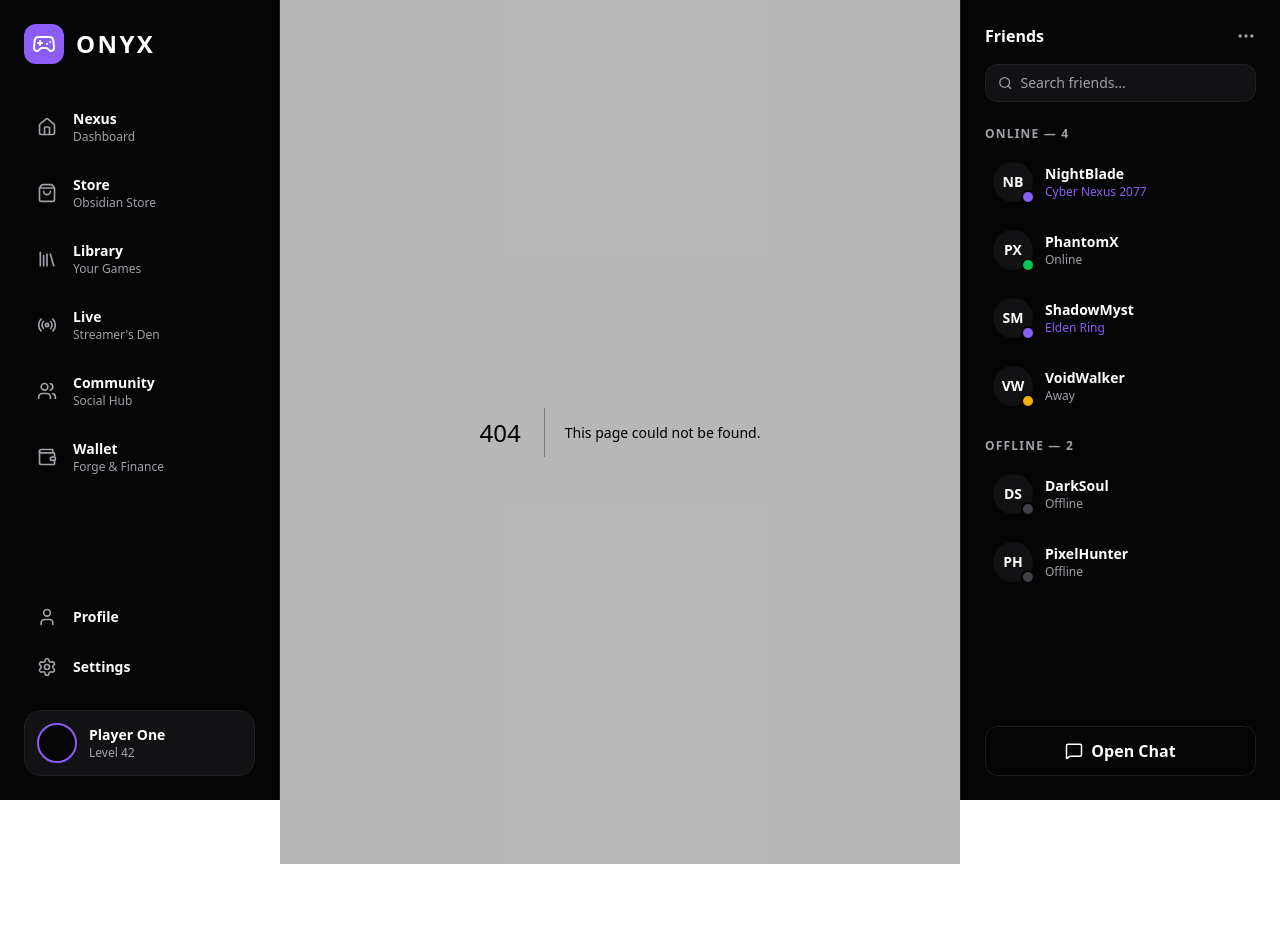
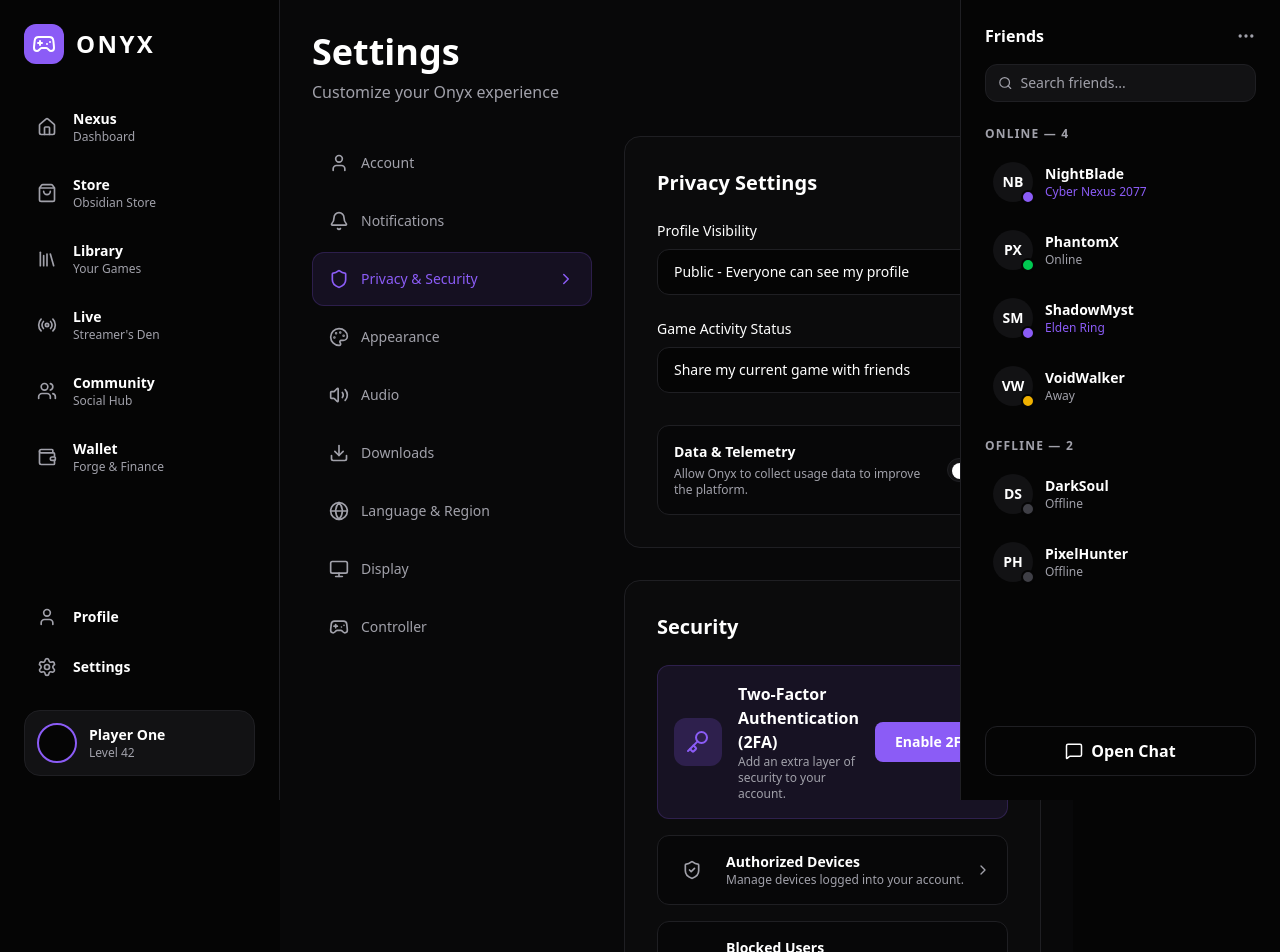
Before and after one commit to turanhsnv-dev/onyx-ecosystem, a Next.js app: page /settings/privacy in a window 1280 px wide. Before the commit this address had no page. Shown: the top 952 px of the page. Before the commit the page ends 864 px from the top, so only its background shows below. Built offline with nearby package versions, Linux system fonts and the light colour scheme.

Commit message:
feat: add appearance and privacy settings pages to user dashboard

```diff
--- /dev/null
+++ b/src/app/settings/appearance/page.tsx
@@ -0,0 +1,98 @@
+"use client";
+import { useState } from "react";
+import { Check } from "lucide-react";
+
+const ACCENT_COLORS = [
+  { id: "purple", label: "Purple", hex: "bg-[#8b5cf6]" }, // Onyx Primary
+  { id: "cyan", label: "Cyan", hex: "bg-[#06b6d4]" },
+  { id: "pink", label: "Pink", hex: "bg-[#ec4899]" },
+  { id: "green", label: "Green", hex: "bg-[#22c55e]" },
+  { id: "orange", label: "Orange", hex: "bg-[#f97316]" },
+  { id: "blue", label: "Blue", hex: "bg-[#3b82f6]" },
+];
+
+export default function AppearancePage() {
+  const [activeTheme, setActiveTheme] = useState("dark");
+  const [activeColor, setActiveColor] = useState("purple");
+
+  return (
+    <div className="flex flex-col gap-8">
+
+      <div className="bg-surface/30 border border-border rounded-2xl p-8">
+        <h3 className="text-xl font-bold text-white mb-6">Theme</h3>
+
+        <div className="flex flex-wrap gap-6">
+
+          <div
+            onClick={() => setActiveTheme("dark")}
+            className={`relative flex flex-col items-center gap-4 p-4 rounded-2xl border-2 cursor-pointer transition-all duration-300 w-48 ${
+              activeTheme === "dark" ? "border-primary bg-primary/5" : "border-border hover:border-text-muted"
+            }`}
+          >
+            <div className="w-full h-24 bg-[#0a0a0a] rounded-xl border border-border shadow-inner" />
+            <span className={`font-bold text-sm ${activeTheme === "dark" ? "text-white" : "text-text-muted"}`}>
+              Dark
+            </span>
+
+            {activeTheme === "dark" && (
+              <div className="absolute -top-3 -right-3 w-6 h-6 bg-primary rounded-full flex items-center justify-center border-2 border-background shadow-lg">
+                <Check size={14} className="text-white" />
+              </div>
+            )}
+          </div>
+
+          <div
+            onClick={() => setActiveTheme("light")}
+            className={`relative flex flex-col items-center gap-4 p-4 rounded-2xl border-2 cursor-pointer transition-all duration-300 w-48 ${
+              activeTheme === "light" ? "border-primary bg-primary/5" : "border-border hover:border-text-muted"
+            }`}
+          >
+            <div className="w-full h-24 bg-white rounded-xl shadow-inner" />
+            <span className={`font-bold text-sm ${activeTheme === "light" ? "text-white" : "text-text-muted"}`}>
+              Light
+            </span>
+
+            {activeTheme === "light" && (
+              <div className="absolute -top-3 -right-3 w-6 h-6 bg-primary rounded-full flex items-center justify-center border-2 border-background shadow-lg">
+                <Check size={14} className="text-white" />
+              </div>
+            )}
+          </div>
+
+        </div>
+      </div>
+
+      <div className="bg-surface/30 border border-border rounded-2xl p-8">
+        <h3 className="text-xl font-bold text-white mb-6">Accent Color</h3>
+
+        <div className="flex flex-wrap gap-6">
+          {ACCENT_COLORS.map((color) => {
+            const isActive = activeColor === color.id;
+
+            return (
+              <div
+                key={color.id}
+                className="flex flex-col items-center gap-3 cursor-pointer group"
+                onClick={() => setActiveColor(color.id)}
+              >
+                <div
+                  className={`w-12 h-12 rounded-full transition-all duration-300 ${color.hex} ${
+                    isActive
+                      ? "ring-4 ring-offset-4 ring-offset-background ring-white scale-110"
+                      : "ring-0 hover:scale-110"
+                  }`}
+                />
+                <span className={`text-xs font-medium transition-colors ${
+                  isActive ? "text-white" : "text-text-muted group-hover:text-white"
+                }`}>
+                  {color.label}
+                </span>
+              </div>
+            );
+          })}
+        </div>
+      </div>
+
+    </div>
+  );
+}
--- /dev/null
+++ b/src/app/settings/privacy/page.tsx
@@ -0,0 +1,110 @@
+"use client";
+import { useState } from "react";
+import { ShieldCheck, Key, UserX, ChevronDown, ChevronRight } from "lucide-react";
+
+const ToggleRow = ({ title, description, defaultChecked }: { title: string, description: string, defaultChecked: boolean }) => {
+  const [isOn, setIsOn] = useState(defaultChecked);
+  return (
+    <div className="flex items-center justify-between p-4 bg-background/50 border border-border rounded-xl">
+      <div className="flex flex-col gap-1 pr-4">
+        <span className="font-bold text-white text-sm">{title}</span>
+        <span className="text-xs text-text-muted">{description}</span>
+      </div>
+
+      <button
+        onClick={() => setIsOn(!isOn)}
+        className={`relative w-11 h-6 rounded-full transition-colors duration-300 ease-in-out shrink-0 focus:outline-none ${isOn ? "bg-primary" : "bg-surface border border-border"
+          }`}
+      >
+        <span
+          className={`absolute top-1 left-1 bg-white w-4 h-4 rounded-full transition-transform duration-300 ease-in-out ${isOn ? "translate-x-5" : "translate-x-0"
+            }`}
+        />
+      </button>
+    </div>
+  );
+};
+export default function PrivacySecurityPage() {
+  return (
+    <div className="flex flex-col gap-8">
+      <div className="bg-surface/30 border border-border rounded-2xl p-8">
+        <h3 className="text-xl font-bold text-white mb-6">Privacy Settings</h3>
+        <div className="flex flex-col gap-6">
+          <div className="flex flex-col gap-2">
+            <label className="text-sm font-medium text-white">Profile Visibility</label>
+            <div className="relative">
+              <select className="w-full bg-background border border-border rounded-xl px-4 py-3 text-sm text-white outline-none focus:border-primary/50 transition-colors appearance-none cursor-pointer">
+                <option>Public - Everyone can see my profile</option>
+                <option>Friends Only - Only friends can view details</option>
+                <option>Private - Nobody can see my stats</option>
+              </select>
+              <ChevronDown size={16} className="absolute right-4 top-1/2 -translate-y-1/2 text-text-muted pointer-events-none" />
+            </div>
+          </div>
+
+          <div className="flex flex-col gap-2">
+            <label className="text-sm font-medium text-white">Game Activity Status</label>
+            <div className="relative">
+              <select className="w-full bg-background border border-border rounded-xl px-4 py-3 text-sm text-white outline-none focus:border-primary/50 transition-colors appearance-none cursor-pointer">
+                <option>Share my current game with friends</option>
+                <option>Hide what I'm playing</option>
+              </select>
+              <ChevronDown size={16} className="absolute right-4 top-1/2 -translate-y-1/2 text-text-muted pointer-events-none" />
+            </div>
+          </div>
+
+          <div className="mt-2">
+            <ToggleRow
+              title="Data & Telemetry"
+              description="Allow Onyx to collect usage data to improve the platform."
+              defaultChecked={false}
+            />
+          </div>
+        </div>
+      </div>
+      <div className="bg-surface/30 border border-border rounded-2xl p-8">
+        <h3 className="text-xl font-bold text-white mb-6">Security</h3>
+        <div className="flex flex-col gap-4">
+          <div className="flex flex-col sm:flex-row items-start sm:items-center justify-between gap-4 p-4 bg-primary/10 border border-primary/20 rounded-xl">
+            <div className="flex items-center gap-4">
+              <div className="p-3 bg-primary/20 rounded-xl text-primary">
+                <Key size={24} />
+              </div>
+              <div className="flex flex-col">
+                <span className="font-bold text-white">Two-Factor Authentication (2FA)</span>
+                <span className="text-xs text-text-muted">Add an extra layer of security to your account.</span>
+              </div>
+            </div>
+            <button className="bg-primary hover:bg-primary/90 text-white px-5 py-2.5 rounded-lg text-sm font-bold transition-colors whitespace-nowrap">
+              Enable 2FA
+            </button>
+          </div>
+          <div className="flex items-center justify-between p-4 bg-background/50 border border-border rounded-xl cursor-pointer hover:border-primary/50 transition-colors group">
+            <div className="flex items-center gap-4">
+              <div className="p-2 text-text-muted group-hover:text-white transition-colors">
+                <ShieldCheck size={20} />
+              </div>
+              <div className="flex flex-col">
+                <span className="font-bold text-white text-sm">Authorized Devices</span>
+                <span className="text-xs text-text-muted">Manage devices logged into your account.</span>
+              </div>
+            </div>
+            <ChevronRight size={16} className="text-text-muted group-hover:text-white transition-colors" />
+          </div>
+          <div className="flex items-center justify-between p-4 bg-background/50 border border-border rounded-xl cursor-pointer hover:border-red-500/50 transition-colors group">
+            <div className="flex items-center gap-4">
+              <div className="p-2 text-text-muted group-hover:text-red-500 transition-colors">
+                <UserX size={20} />
+              </div>
+              <div className="flex flex-col">
+                <span className="font-bold text-white text-sm">Blocked Users</span>
+                <span className="text-xs text-text-muted">Manage the list of players you have blocked.</span>
+              </div>
+            </div>
+            <ChevronRight size={16} className="text-text-muted group-hover:text-red-500 transition-colors" />
+          </div>
+        </div>
+      </div>
+    </div>
+  );
+}
```
